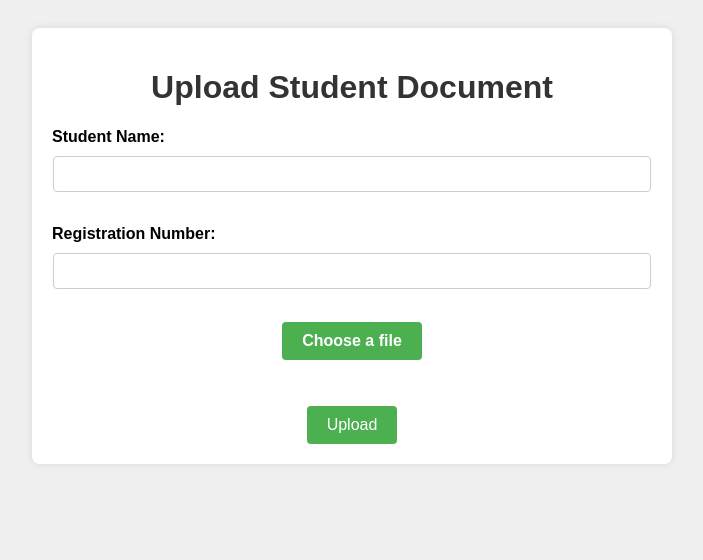
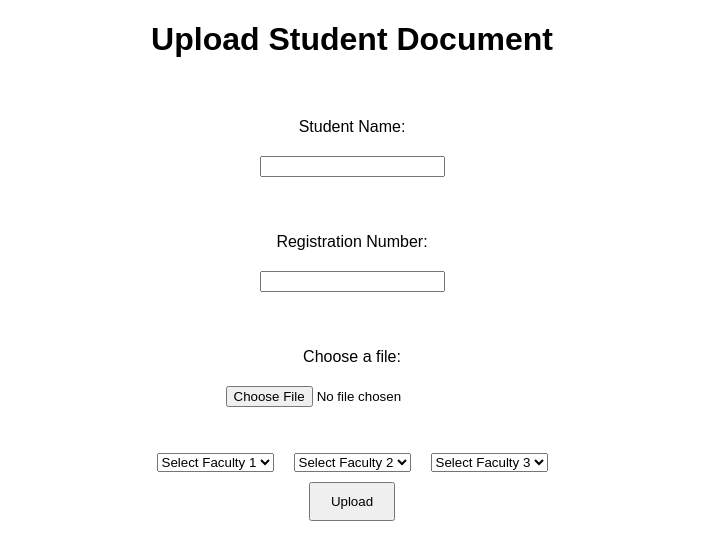
Before and after one commit to shrey141102/LOR-software, a Flask app: page / in a window 1280 px wide. Shown: the top 560 px of the page, without its empty margins (288-991 px from the left). Run offline with Flask 3, Linux system fonts and the light colour scheme.

Commit message:
added email system

```diff
--- a/app.py
+++ b/app.py
@@ -1,33 +1,44 @@
 from flask import Flask, render_template, request, redirect, url_for, jsonify
-from flask_sqlalchemy import SQLAlchemy
+from models import db, Document, Faculty
+from flask_mail import Mail, Message
 import os
+from instance.config import Config
 
-app = Flask(__name__)
-app.config['SQLALCHEMY_DATABASE_URI'] = 'sqlite:///students.db'
-app.config['UPLOAD_FOLDER'] = 'uploads'
-db = SQLAlchemy(app)
+app = Flask(__name__, instance_relative_config=True)
+app.config.from_object(Config)
+# app.config.from_object('config.Config')
+# app.config.from_pyfile('config.py')
 
-class Document(db.Model):
-    id = db.Column(db.Integer, primary_key=True)
-    regno = db.Column(db.String(50), nullable=False)
-    name = db.Column(db.String(100), nullable=False)
-    filename = db.Column(db.String(200), nullable=False)
+db.init_app(app)
+
+mail = Mail(app)
 
 @app.route('/')
 def index():
-    return render_template('index.html')
+    faculties = Faculty.query.all()
+    return render_template('index.html', faculties=faculties)
 
 @app.route('/uploads', methods=['POST'])
 def upload():
     name = request.form['name']
     regno = request.form['regno']
     file = request.files['document']
+    faculty_ids = []
+    for i in range(1, 4):
+        faculty_id = request.form.get(f'faculty{i}')
+        if faculty_id:
+            faculty_ids.append(faculty_id)
     if file:
         filename = f"{regno}_{name}_{file.filename}"
-        file.save(os.path.join(app.config['UPLOAD_FOLDER'], filename))
+        filepath = os.path.join(app.config['UPLOAD_FOLDER'], filename)
+        file.save(filepath)
         new_document = Document(regno=regno, name=name, filename=filename)
         db.session.add(new_document)
         db.session.commit()
+
+        faculties = Faculty.query.filter(Faculty.id.in_(faculty_ids)).all()
+        send_email(faculties, filepath)
+
         return redirect(url_for('index'))
 
 @app.route('/documents', methods=['GET'])
@@ -57,6 +68,42 @@
 def admin_panel():
     return render_template('admin.html')
 
+@app.route('/add_faculty', methods=['GET', 'POST'])
+def add_faculty():
+    if request.method == 'POST':
+        name = request.form['name']
+        email = request.form['email']
+        new_faculty = Faculty(name=name, email=email)
+        db.session.add(new_faculty)
+        db.session.commit()
+        return redirect(url_for('list_faculty'))
+    return render_template('add_faculty.html')
+
+@app.route('/delete_all_faculty', methods=['GET'])
+def delete_all_faculty():
+    try:
+        db.session.query(Faculty).delete()
+        db.session.commit()
+        return jsonify({'message': 'All faculty deleted successfully'}), 200
+    except Exception as e:
+        db.session.rollback()
+        return jsonify({'error': str(e)}), 500
+
+@app.route('/list_faculty', methods=['GET'])
+def list_faculty():
+    faculties = Faculty.query.all()
+    return render_template('list_faculty.html', faculties=faculties)
+
+def send_email(faculties, filepath):
+    with app.open_resource(filepath) as fp:
+        for faculty in faculties:
+            msg = Message(
+                subject="New Document Uploaded",
+                recipients=[faculty.email]
+            )
+            msg.body = f"Dear {faculty.name},\n\nA new document has been uploaded.\n\nBest regards,\nYour Team"
+            msg.attach(filename=filepath, content_type="application/pdf", data=fp.read())
+            mail.send(msg)
 
 if __name__ == '__main__':
     os.makedirs(app.config['UPLOAD_FOLDER'], exist_ok=True)
--- /dev/null
+++ b/instance/__init__.py
@@ -0,0 +1 @@
+from .config import Config
--- a/requirements.txt
+++ b/requirements.txt
@@ -1,2 +1,3 @@
 flask
 Flask-SQLAlchemy
+Flask-Mail
--- a/templates/index.html
+++ b/templates/index.html
@@ -7,80 +7,33 @@
     <style>
         body {
             font-family: Arial, sans-serif;
-            background-color: #f0f0f0;
-            padding: 20px;
+        }
+        h1 {
             text-align: center;
         }
-
-        .container {
-            max-width: 600px;
-            margin: 0 auto;
-            background-color: #fff;
-            border-radius: 8px;
-            box-shadow: 0 0 10px rgba(0,0,0,0.1);
-            padding: 20px;
+        form {
+            display: flex;
+            flex-direction: column;
+            align-items: center;
+            margin-top: 50px;
         }
-
-        h1 {
-            color: #333;
+        label, input, select {
+            margin: 10px 0;
         }
-
-        label {
-            display: block;
-            margin-bottom: 10px;
-            font-weight: bold;
-            text-align: left; /* Align label text to the left */
+        input[type="submit"] {
+            padding: 10px 20px;
+            cursor: pointer;
         }
-
-        input[type="text"], input[type="file"] {
-            width: calc(100% - 20px);
-            padding: 8px;
-            margin-bottom: 15px;
-            border: 1px solid #ccc;
-            border-radius: 4px;
-            font-size: 16px;
-        }
-
-        input[type="submit"] {
-            background-color: #4CAF50;
-            color: white;
-            padding: 10px 20px;
-            border: none;
-            border-radius: 4px;
-            cursor: pointer;
-            font-size: 16px;
-        }
-
-        input[type="submit"]:hover {
-            background-color: #45a049;
-        }
-
-        /* Center file input */
-        .file-input-container {
+        .dropdowns {
             display: flex;
             justify-content: center;
-            align-items: center;
-            text-align: center;
         }
-
-        .file-input-container input[type="file"] {
-            display: none;
-        }
-
-        .file-input-label {
-            display: inline-block;
-            padding: 10px 20px;
-            background-color: #4CAF50;
-            color: white;
-            border: none;
-            border-radius: 4px;
-            cursor: pointer;
-            font-size: 16px;
+        .dropdowns select {
+            margin: 0 10px;
         }
     </style>
 </head>
 <body>
-    <div class="container">
     <h1>Upload Student Document</h1>
     <form action="/uploads" method="post" enctype="multipart/form-data">
         <label for="name">Student Name:</label>
@@ -89,14 +42,33 @@
         <label for="regno">Registration Number:</label>
         <input type="text" id="regno" name="regno" required><br><br>
 
-            <div class="file-input-container">
-                <label class="file-input-label" for="document">Choose a file</label>
-                <input type="file" id="document" name="document" style="display: none;" required>
+        <label for="document">Choose a file:</label>
+        <input type="file" id="document" name="document" required><br><br>
+
+        <div class="dropdowns">
+            <select name="faculty1">
+                <option value="" disabled selected>Select Faculty 1</option>
+                {% for faculty in faculties %}
+                    <option value="{{ faculty.id }}">{{ faculty.name }}</option>
+                {% endfor %}
+            </select>
+
+            <select name="faculty2">
+                <option value="" disabled selected>Select Faculty 2</option>
+                {% for faculty in faculties %}
+                    <option value="{{ faculty.id }}">{{ faculty.name }}</option>
+                {% endfor %}
+            </select>
+
+            <select name="faculty3">
+                <option value="" disabled selected>Select Faculty 3</option>
+                {% for faculty in faculties %}
+                    <option value="{{ faculty.id }}">{{ faculty.name }}</option>
+                {% endfor %}
+            </select>
         </div>
 
-            <br><br>
         <input type="submit" value="Upload">
     </form>
-    </div>
 </body>
 </html>
```
Also changed, not shown: instance/config.py (added, +13 -0 lines), models.py (added, +14 -0 lines), templates/add_faculty.html (added, +20 -0 lines), templates/list_faculty.html (added, +44 -0 lines), README.md, instance/students.db, 1 other file. Lines whose indentation alone changed are shown as unchanged.
